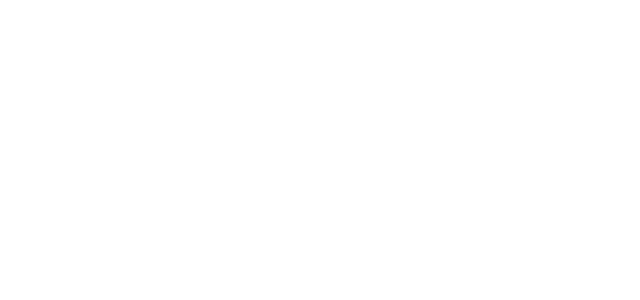
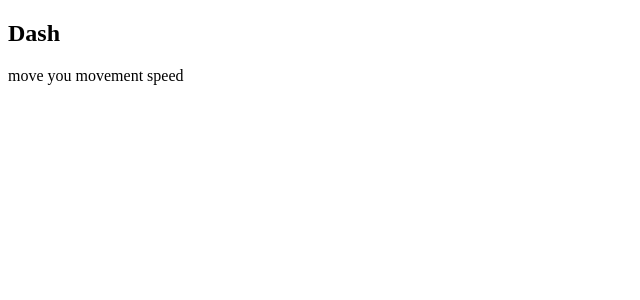
Before and after one commit to Bhaaliver/Six-Seconds, a React (Vite) app: page / in a window 1280 px wide. Shown: the top 300 px of the page, without its empty margins (0-640 px from the left). Built offline with nearby package versions, Linux system fonts and the light colour scheme.

Commit message:
added Action Component with name and description props

```diff
--- a/src/App.tsx
+++ b/src/App.tsx
@@ -1,8 +1,9 @@
 import './App.css'
+import { Action } from './components/Action'
 
 function App() {
 
-  return
+  return <Action name={"Dash"} description="move you movement speed"/>
 }
 
 export default App
--- /dev/null
+++ b/src/components/Action.tsx
@@ -0,0 +1,4 @@
+export function Action(props:{name: string, description: string}){
+    const {name, description} = props
+    return <><h2>{name}</h2><p>{description}</p></>
+}
--- a/src/components/header.tsx
+++ b/src/components/header.tsx
@@ -1,5 +1,3 @@
-
-
-export function Header(){
-    return <><h3></h3></>
+export function Header(props:{characterName: string, AC: number, hp: number}){
+    return
 }
```
